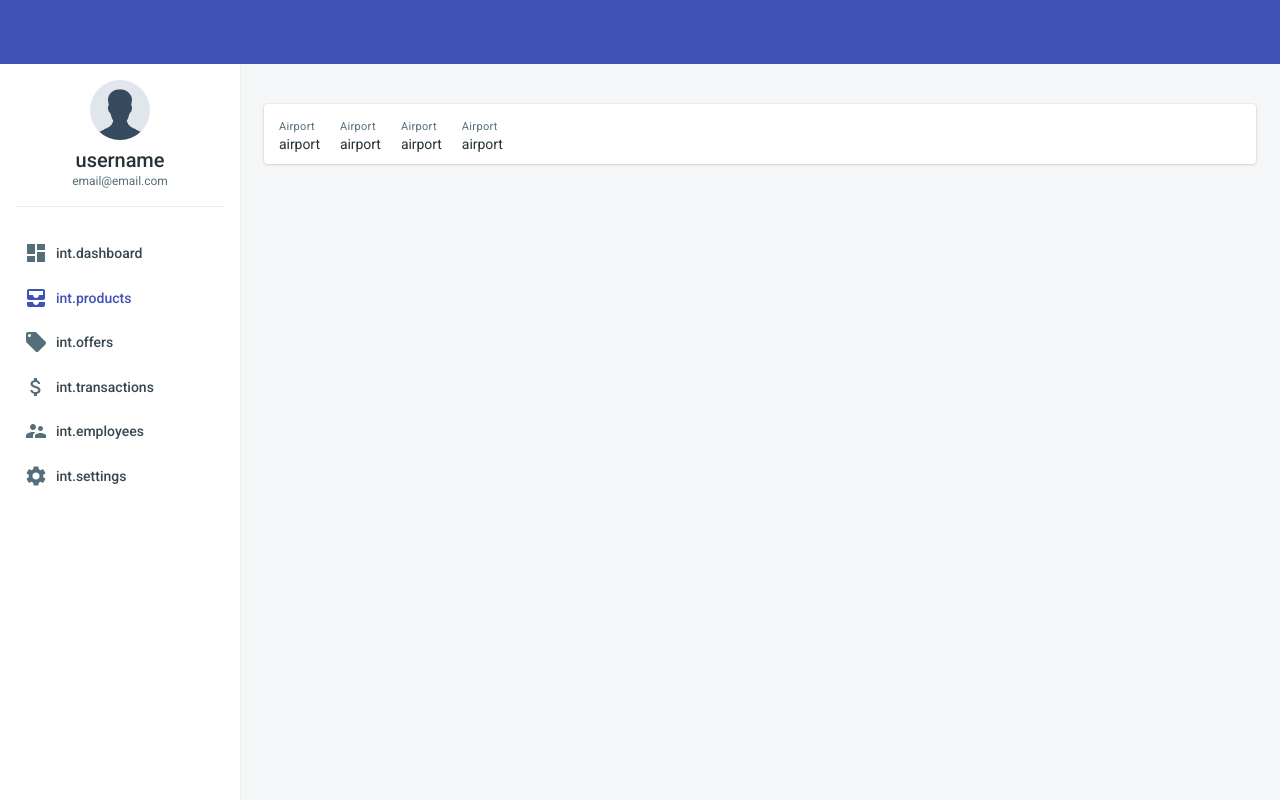
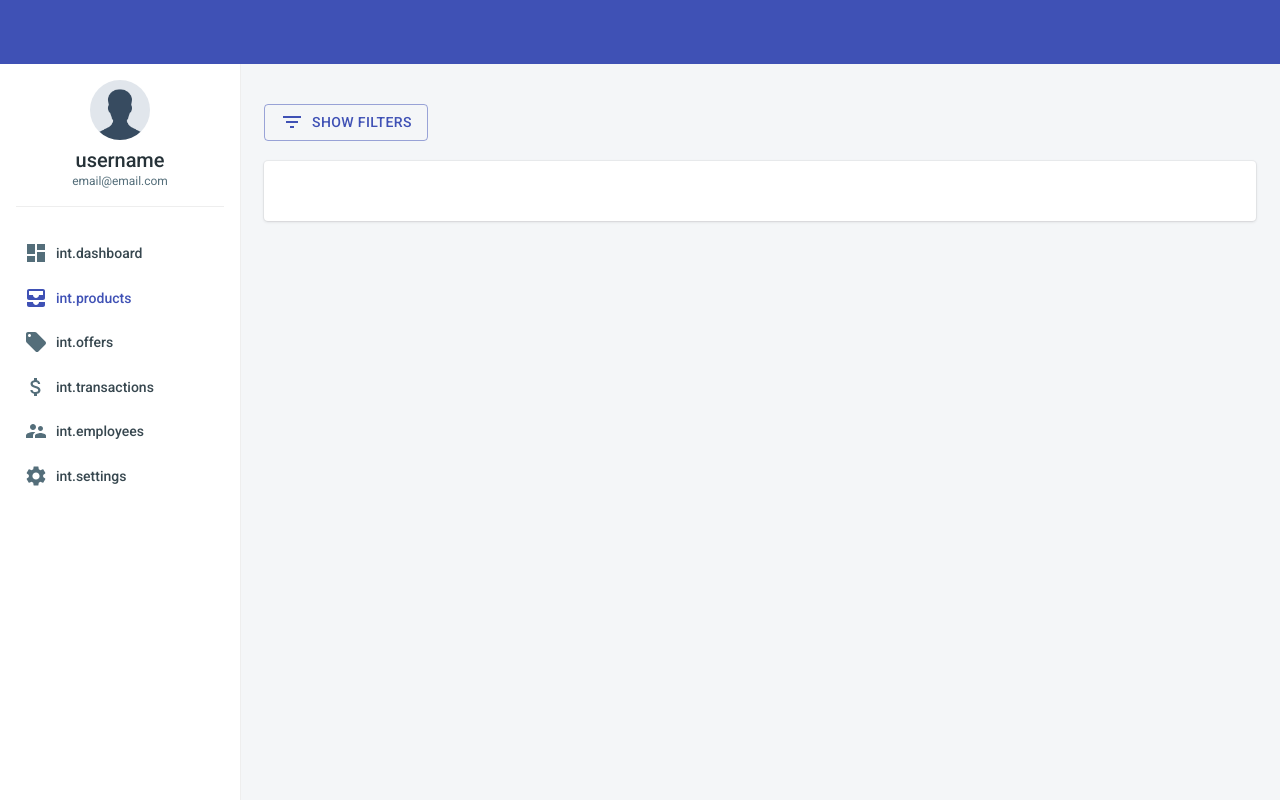
Before and after one commit to mpoapostolis/cflp-admin, a React (Create React App) app: page /products in a window 1280 px wide. Built offline with nearby package versions, Linux system fonts and the light colour scheme.

Commit message:
generic filters

```diff
--- /dev/null
+++ b/src/components/Filters/index.tsx
@@ -0,0 +1,174 @@
+import React, { useContext, useCallback, useState, useEffect } from 'react';
+import { makeStyles, Theme } from '@material-ui/core/styles';
+import Drawer from '@material-ui/core/Drawer';
+import Button from '@material-ui/core/Button';
+import DeleteOutlineIcon from '@material-ui/icons/DeleteOutline';
+import Divider from '@material-ui/core/Divider';
+import ListItem from '@material-ui/core/ListItem';
+import FilterListIcon from '@material-ui/icons/FilterList';
+import { TextField, MenuItem, Typography } from '@material-ui/core';
+import CloseIcon from '@material-ui/icons/Close';
+import queryString from 'query-string';
+import Calendar from 'react-calendar';
+import I18n from '../../I18n';
+import { FilterType } from './types';
+import { useHistory } from 'react-router-dom';
+
+const useStyles = makeStyles((theme: Theme) => ({
+  list: {
+    width: 330,
+    padding: 10
+  },
+
+  icon: {
+    marginRight: theme.spacing(1)
+  },
+
+  closeBtnIcon: {
+    marginRight: theme.spacing(1)
+  }
+}));
+
+type Props = {
+  filterConf: FilterType[];
+  onSubmit: (obj: Record<string, any>) => void;
+};
+
+function Filters(props: Props) {
+  const classes = useStyles();
+  const [open, setOpen] = useState(false);
+  const [state, setState] = useState<Record<string, any>>({});
+  const history = useHistory();
+  const t = useContext(I18n);
+
+  const handleChangeValue = useCallback((obj: Record<string, any>) => {
+    setState(s => ({ ...s, ...obj }));
+  }, []);
+
+  useEffect(() => {
+    const params = queryString.parse(history.location.search);
+    const keys = props.filterConf
+      .map(obj => (obj.type === 'date' ? [obj.keyNameFrom, obj.keyNameTo] : obj.keyName))
+      .flatMap(e => e);
+    const newState = keys.reduce(
+      (acc, curr) => ({
+        ...acc,
+        [curr]: params[curr],
+        curr
+      }),
+      {}
+    );
+    setState(newState);
+  }, [open, history]);
+
+  function getComponent(obj: FilterType) {
+    switch (obj.type) {
+      case 'select':
+        return (
+          <TextField
+            label={obj.label}
+            fullWidth
+            select
+            margin="dense"
+            value={state[obj.keyName] || ''}
+            onChange={e => handleChangeValue({ [obj.keyName]: e.target.value })}
+            variant="outlined">
+            {obj.options.map((obj, idx) => (
+              <MenuItem key={idx} value={obj.value}>
+                {obj.label}
+              </MenuItem>
+            ))}
+          </TextField>
+        );
+
+      case 'date':
+        const dateValues =
+          state[obj.keyNameFrom] && state[obj.keyNameTo]
+            ? [new Date(+state[obj.keyNameFrom]), new Date(+state[obj.keyNameTo])]
+            : undefined;
+
+        return (
+          <Calendar
+            onChange={dates => {
+              const d = dates as Date[];
+              const from = d[0].getTime();
+              const to = d[1].getTime();
+              handleChangeValue({
+                [obj.keyNameFrom]: from,
+                [obj.keyNameTo]: to
+              });
+            }}
+            value={dateValues}
+            selectRange
+          />
+        );
+
+      default:
+        break;
+    }
+  }
+
+  function handleSubmit() {
+    const params = queryString.parse(history.location.search);
+    const newParams = { ...params, ...state };
+    const url = queryString.stringify(newParams);
+    history.push(`?${url}`);
+    props.onSubmit(state);
+    setOpen(false);
+  }
+
+  function handleClear() {
+    const clearObj = Object.keys(state).reduce(
+      (acc, curr) => ({
+        ...acc,
+        [curr]: undefined
+      }),
+      {}
+    );
+    setState(clearObj);
+  }
+
+  return (
+    <>
+      <Button onClick={() => setOpen(!open)} color="primary" variant="outlined">
+        <FilterListIcon className={classes.icon} />
+        {t('int.show-filters')}
+      </Button>
+      <br />
+      <br />
+
+      <Drawer variant="temporary" anchor="right" open={open} onClose={() => setOpen(false)}>
+        <div className={classes.list}>
+          <Button onClick={() => setOpen(false)}>
+            <CloseIcon className={classes.closeBtnIcon} />
+            <Typography variant="h6">{t('int.close')}</Typography>
+          </Button>
+          <br />
+          <br />
+          <Divider />
+
+          {props.filterConf.map((obj, idx) => (
+            <ListItem key={idx}>{getComponent(obj)}</ListItem>
+          ))}
+
+          <br />
+          <br />
+
+          <ListItem>
+            <Button onClick={handleClear} fullWidth color="default" variant="contained">
+              <DeleteOutlineIcon className={classes.icon} />
+              {t('int.clear')}
+            </Button>
+          </ListItem>
+
+          <ListItem>
+            <Button onClick={handleSubmit} fullWidth color="primary" variant="contained">
+              {t('int.apply-filters')}
+            </Button>
+          </ListItem>
+        </div>
+      </Drawer>
+    </>
+  );
+}
+export default Filters;
--- /dev/null
+++ b/src/components/Filters/types.tsx
@@ -0,0 +1,19 @@
+export type Option = {
+  label: string;
+  value: string | number;
+};
+
+export type SelectFilter = {
+  keyName: string;
+  options: Option[];
+  label: string;
+  type: 'select';
+};
+
+export type DateFilter = {
+  keyNameFrom: string;
+  keyNameTo: string;
+  type: 'date';
+};
+
+export type FilterType = SelectFilter | DateFilter;
--- /dev/null
+++ b/src/components/HeaderInfos/index.tsx
@@ -0,0 +1,41 @@
+import React, { useContext } from 'react';
+import { Card, Theme, Typography } from '@material-ui/core';
+import { makeStyles } from '@material-ui/styles';
+
+const useStyles = makeStyles((theme: Theme) => ({
+  header: {
+    display: 'flex',
+    padding: '0 15px 0 15px',
+    alignItems: 'center',
+    background: '#fff',
+    height: '60px'
+  },
+  spacer: {
+    marginLeft: 'auto'
+  },
+  giveMeMargin: { marginRight: '20px' }
+}));
+
+type Props = {
+  filters: { label: string; value: any }[];
+};
+
+function HeaderInfos(props: Props) {
+  const classes = useStyles();
+  return (
+    <>
+      <Card className={classes.header}>
+        {props.filters.map((obj, idx) => (
+          <div key={idx} className={classes.giveMeMargin}>
+            <Typography variant="caption">{obj.label}</Typography>
+            <br />
+            <Typography>{obj.value}</Typography>
+          </div>
+        ))}
+        <span className={classes.spacer} />
+      </Card>
+    </>
+  );
+}
+
+export default HeaderInfos;
--- a/src/routes/Products/AllProducts.tsx
+++ b/src/routes/Products/AllProducts.tsx
@@ -1,49 +1,41 @@
-import React, { useContext } from 'react';
-import { Card, Theme, Typography } from '@material-ui/core';
-import { makeStyles } from '@material-ui/styles';
+import React, { useContext, useState, useMemo } from 'react';
 import I18n from '../../I18n';
-
-const useStyles = makeStyles((theme: Theme) => ({
-  header: {
-    display: 'flex',
-    padding: '0 15px 0 15px',
-    alignItems: 'center',
-    background: '#fff',
-    height: '60px'
-  },
-  spacer: {
-    marginLeft: 'auto'
-  }
-}));
+import HeaderInfos from '../../components/HeaderInfos';
+import Filters from '../../components/Filters';
+import { FilterType } from '../../components/Filters/types';
 
 function AllProducts() {
-  const classes = useStyles();
   const t = useContext(I18n);
+
+  const filterConf = useMemo(
+    () =>
+      [
+        {
+          type: 'select',
+          keyName: 'type',
+          label: 'gamw ti panagia',
+          options: [
+            { label: 'All', value: 'ALL' },
+            { label: 'adsasd', value: 1 },
+            { label: 'adsasd1', value: 2 },
+            { label: 'adsasd2', value: 3 },
+            { label: 'adsasd3', value: 3 }
+          ]
+        },
+        {
+          keyNameFrom: 'dateFrom',
+          keyNameTo: 'dateTo',
+          type: 'date',
+          asdasd: 32
+        }
+      ] as FilterType[],
+    [t]
+  );
+
   return (
     <>
-      <Card className={classes.header}>
-        <div style={{ marginRight: '20px' }}>
-          <Typography variant="caption">{t('int.airport')}</Typography>
-          <br />
-          <Typography>{'airport'}</Typography>
-        </div>
-
-        <div style={{ marginRight: '20px' }}>
-          <Typography variant="caption">{t('int.airport')}</Typography>
-          <br />
-          <Typography>{'airport'}</Typography>
-        </div>
-        <div style={{ marginRight: '20px' }}>
-          <Typography variant="caption">{t('int.airport')}</Typography>
-          <br />
-          <Typography>{'airport'}</Typography>
-        </div>
-        <div style={{ marginRight: '20px' }}>
-          <Typography variant="caption">{t('int.airport')}</Typography>
-          <br />
-          <Typography>{'airport'}</Typography>
-        </div>
-      </Card>
+      <Filters onSubmit={console.log} filterConf={filterConf} />
+      <HeaderInfos filters={[]}></HeaderInfos>
     </>
   );
 }
--- a/src/theme/index.ts
+++ b/src/theme/index.ts
@@ -8,7 +8,7 @@ const theme = createMuiTheme({
   overrides,
   typography: typography,
   zIndex: {
-    appBar: 1400,
+    appBar: 1000,
     drawer: 1100
   }
 });
```
